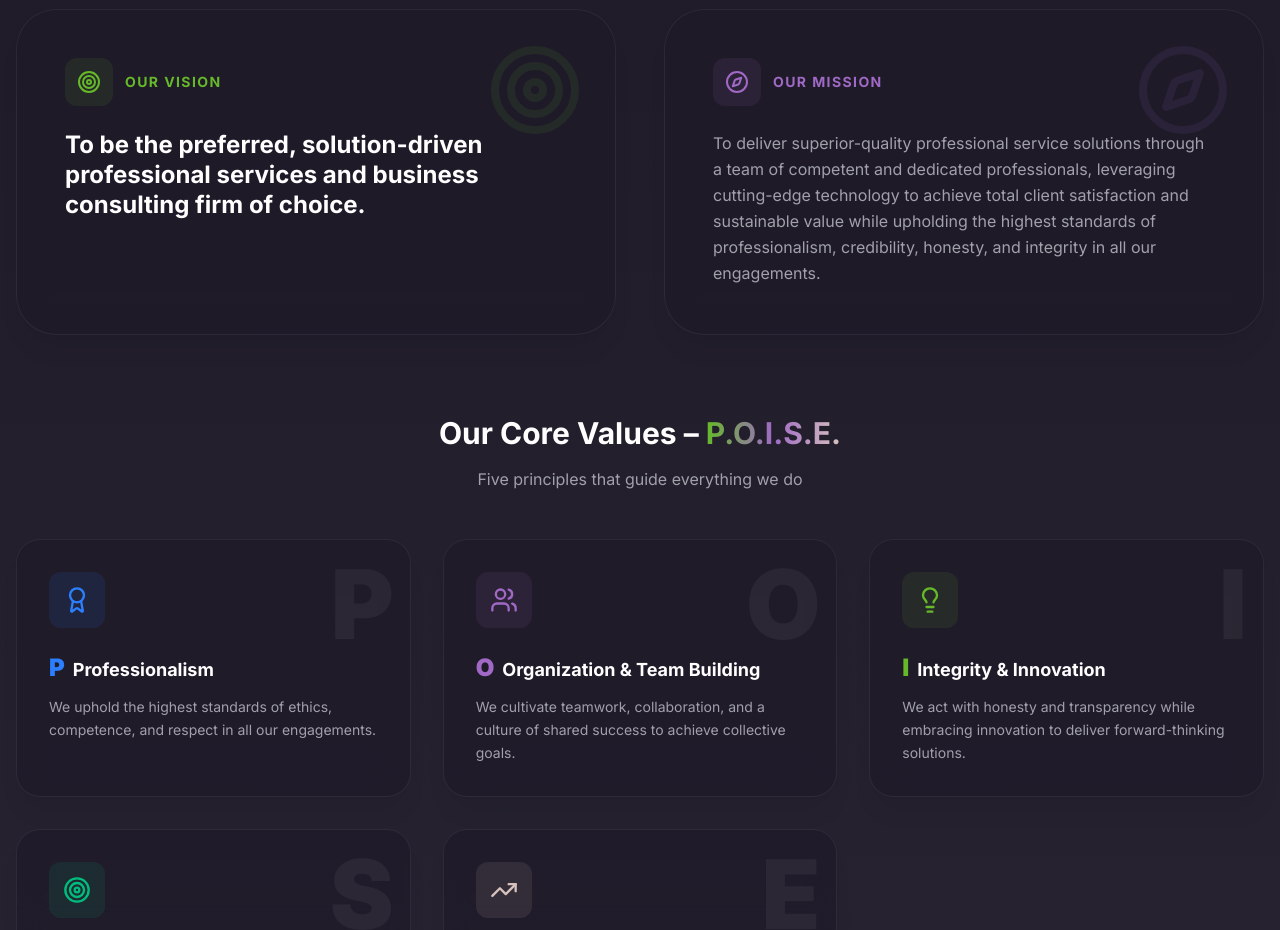
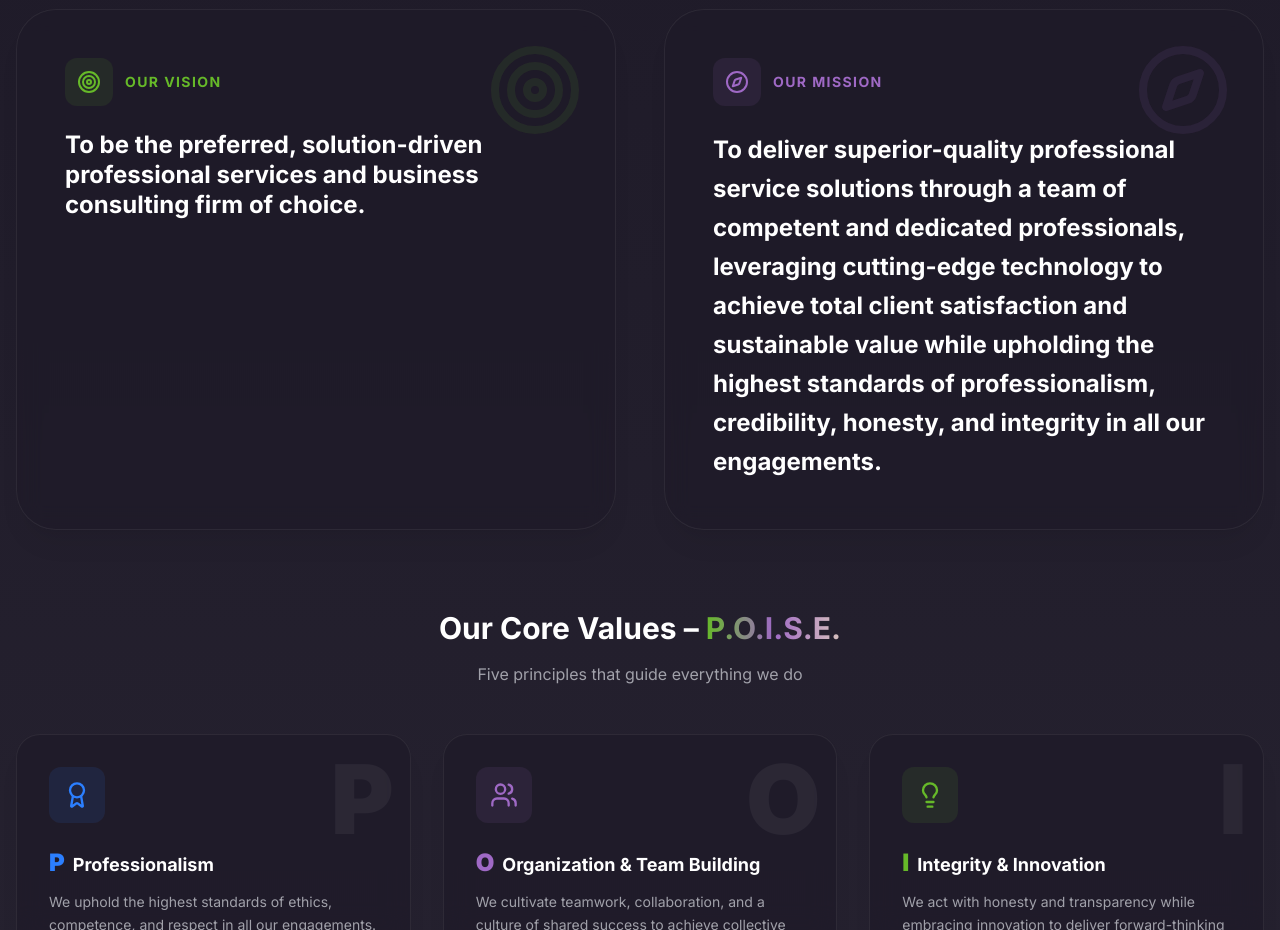
Before and after one commit to johnilizy17/tac, a Next.js app: page / in a window 1280 px wide. Shown: the part 3140-4070 px from the top of the page. Built offline with nearby package versions, Linux system fonts and the light colour scheme.

Commit message:
bold items

```diff
--- a/app/components/AboutSection.tsx
+++ b/app/components/AboutSection.tsx
@@ -180,7 +180,7 @@ export default function AboutSection() {
                                     </div>
                                     <span className="text-tac-purple font-bold tracking-widest uppercase text-sm">Our Mission</span>
                                 </div>
-                                <p className="text-muted-foreground leading-relaxed">
+                                <p className="text-2xl font-bold text-foreground  leading-relaxed">
                                     To deliver superior-quality professional service solutions through a team of competent and dedicated professionals, leveraging cutting-edge technology to achieve total client satisfaction and sustainable value while upholding the highest standards of professionalism, credibility, honesty, and integrity in all our engagements.
                                 </p>
                             </div>
```
